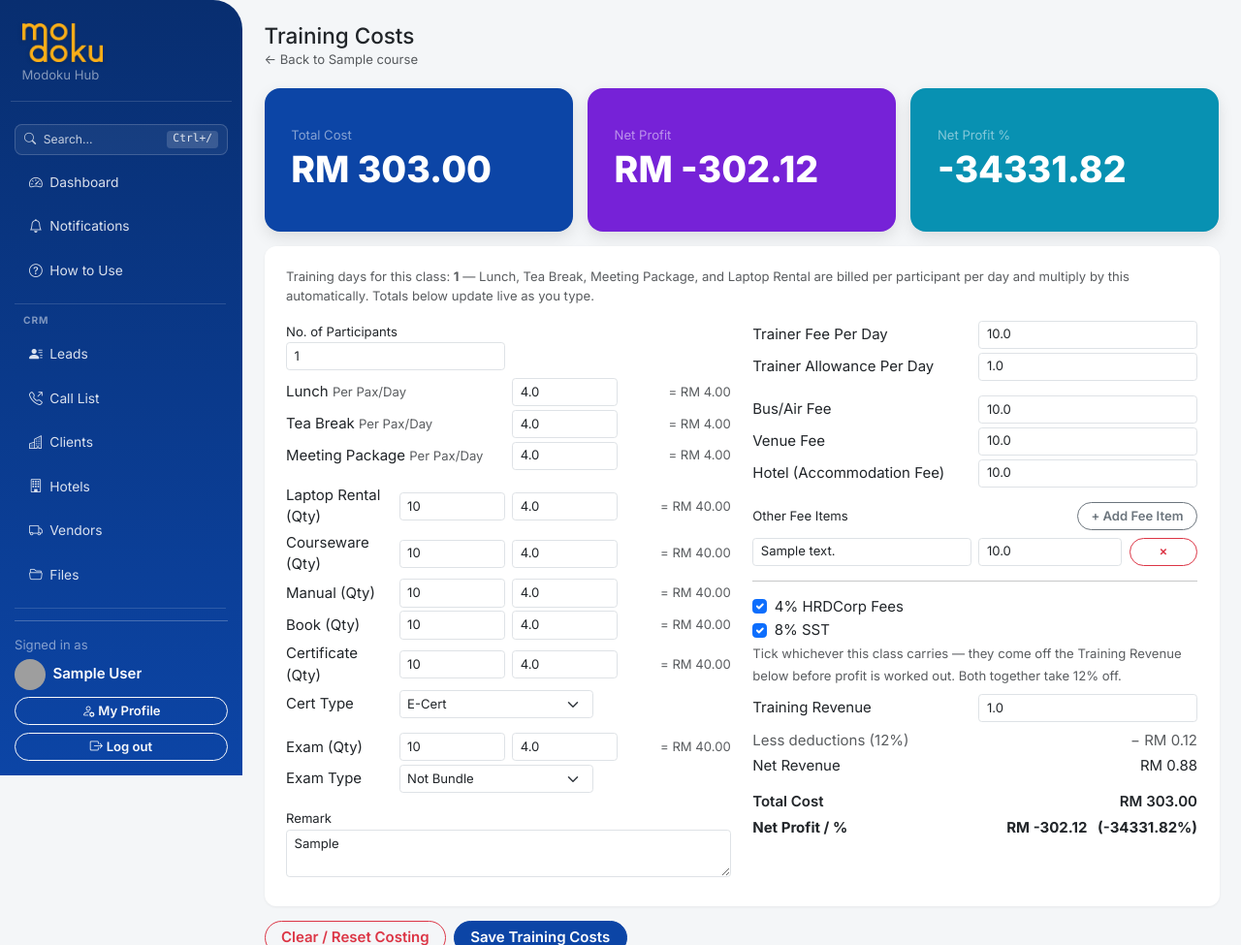
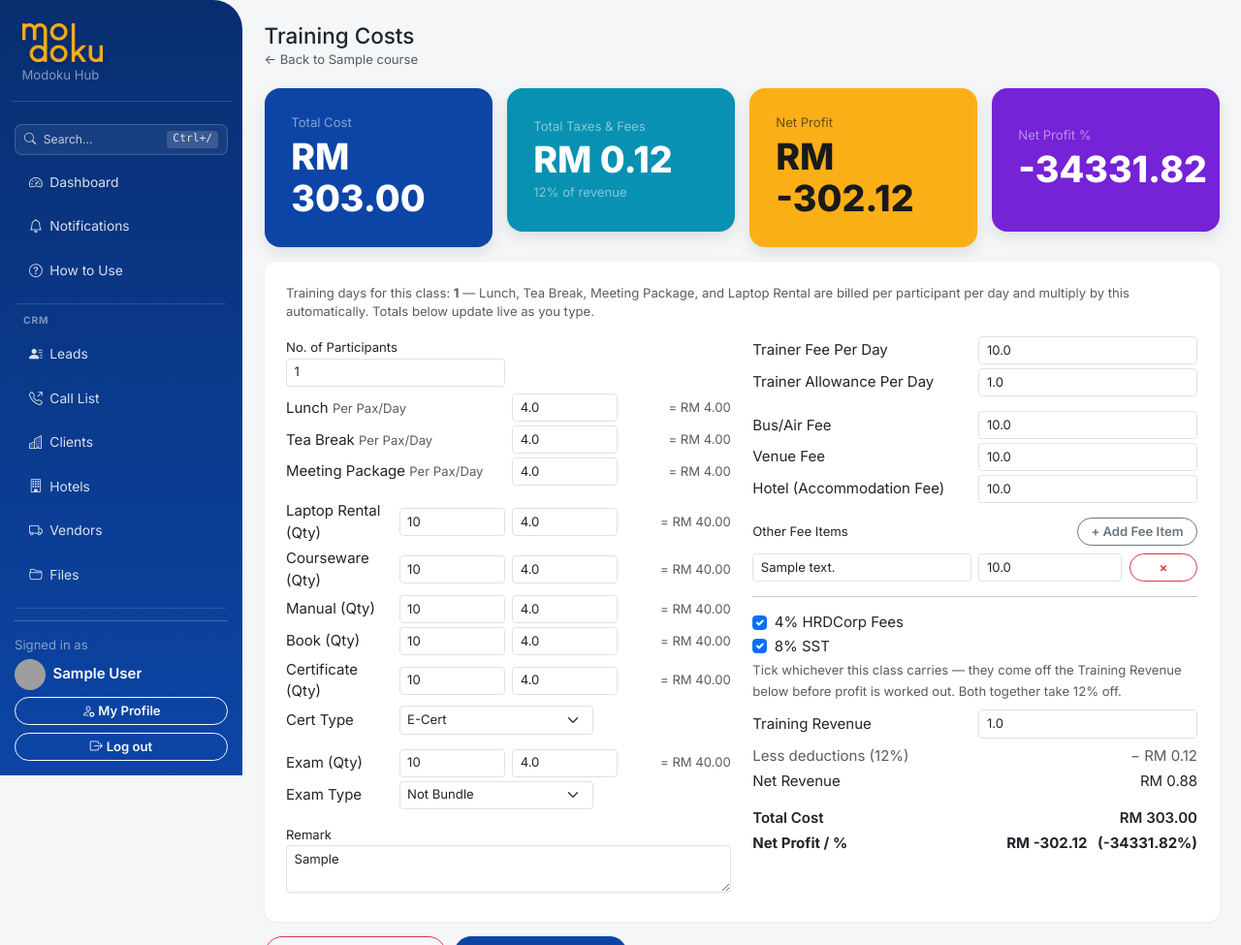
Before and after one commit to modokutech/modoku-crm, a Flask app: page /training-costs/1 in a window 1280 px wide. Shown: the top 975 px of the page at 97% size. Run offline with Flask 3, Linux system fonts and the light colour scheme; the visitor is signed in with stand-in values (Sample User, id 1); tables that the repository leaves empty hold one stand-in row (values such as "Sample post"); data that the repository does not hold is empty; some libraries are stand-ins or nearby versions; grey boxes are pictures that could not be loaded.

Commit message:
Add HRDCorp/SST revenue deductions with taxes card, rename to Net Profit, hide Venue column, format search dates

```diff
--- a/modoku_crm/templates/training_costs/view.html
+++ b/modoku_crm/templates/training_costs/view.html
@@ -9,20 +9,29 @@
 </div>
 
 <div class="row g-3 mb-3">
-  <div class="col-md-4">
+  <div class="col-md-3">
     <div class="stat-card" style="background:#0c45a6;">
       <div class="small text-white-50">Total Cost</div>
       <div class="stat-value" id="stat_total_costing">RM {{ computed.total_costing|fmtmoney }}</div>
     </div>
   </div>
-  <div class="col-md-4">
-    <div class="stat-card" style="background:#7622D7;">
-      <div class="small text-white-50">Net Profit</div>
+  <div class="col-md-3">
+    <div class="stat-card" style="background:#0891b2;">
+      <div class="small text-white-50">Total Taxes &amp; Fees</div>
+      <div class="stat-value" id="stat_total_deductions">RM {{ computed.total_deductions|fmtmoney }}</div>
+      <div class="small text-white-50" id="stat_deduction_note">
+        {% if computed.total_deductions %}{{ computed.deduction_rate_pct }}% of revenue{% else %}None applied{% endif %}
+      </div>
+    </div>
+  </div>
+  <div class="col-md-3">
+    <div class="stat-card stat-card-dark-text" style="background:#fbaf17;">
+      <div class="small">Net Profit</div>
       <div class="stat-value" id="stat_net_profit">RM {{ computed.net_profit|fmtmoney }}</div>
     </div>
   </div>
-  <div class="col-md-4">
-    <div class="stat-card" style="background:#0891b2;">
+  <div class="col-md-3">
+    <div class="stat-card" style="background:#7622D7;">
       <div class="small text-white-50">Net Profit %</div>
       <div class="stat-value" id="stat_net_profit_pct">{{ computed.net_profit_pct }}%</div>
     </div>
@@ -286,6 +295,13 @@
       (Math.round(deductionRate * 1000) / 10).toString();
     setPlain('summary_total_deductions', totalDeductions);
     setRM('summary_net_revenue', netRevenue);
+    setRM('stat_total_deductions', totalDeductions);
+    var note = document.getElementById('stat_deduction_note');
+    if (note) {
+      note.textContent = showDeductions
+        ? (Math.round(deductionRate * 1000) / 10) + '% of revenue'
+        : 'None applied';
+    }
 
     setPreview('preview_lunch', lunch);
     setPreview('preview_tea_break', tea);
```
